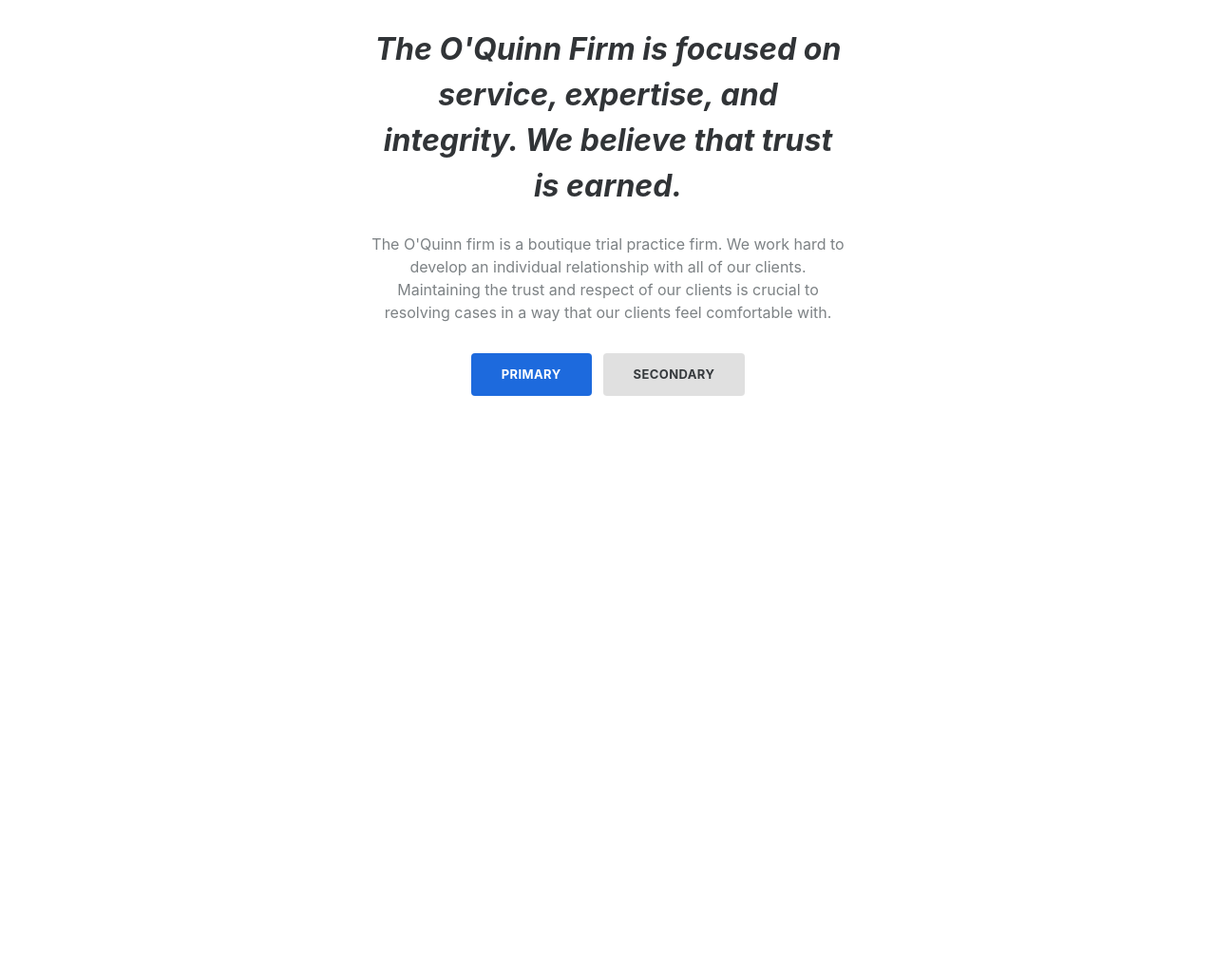
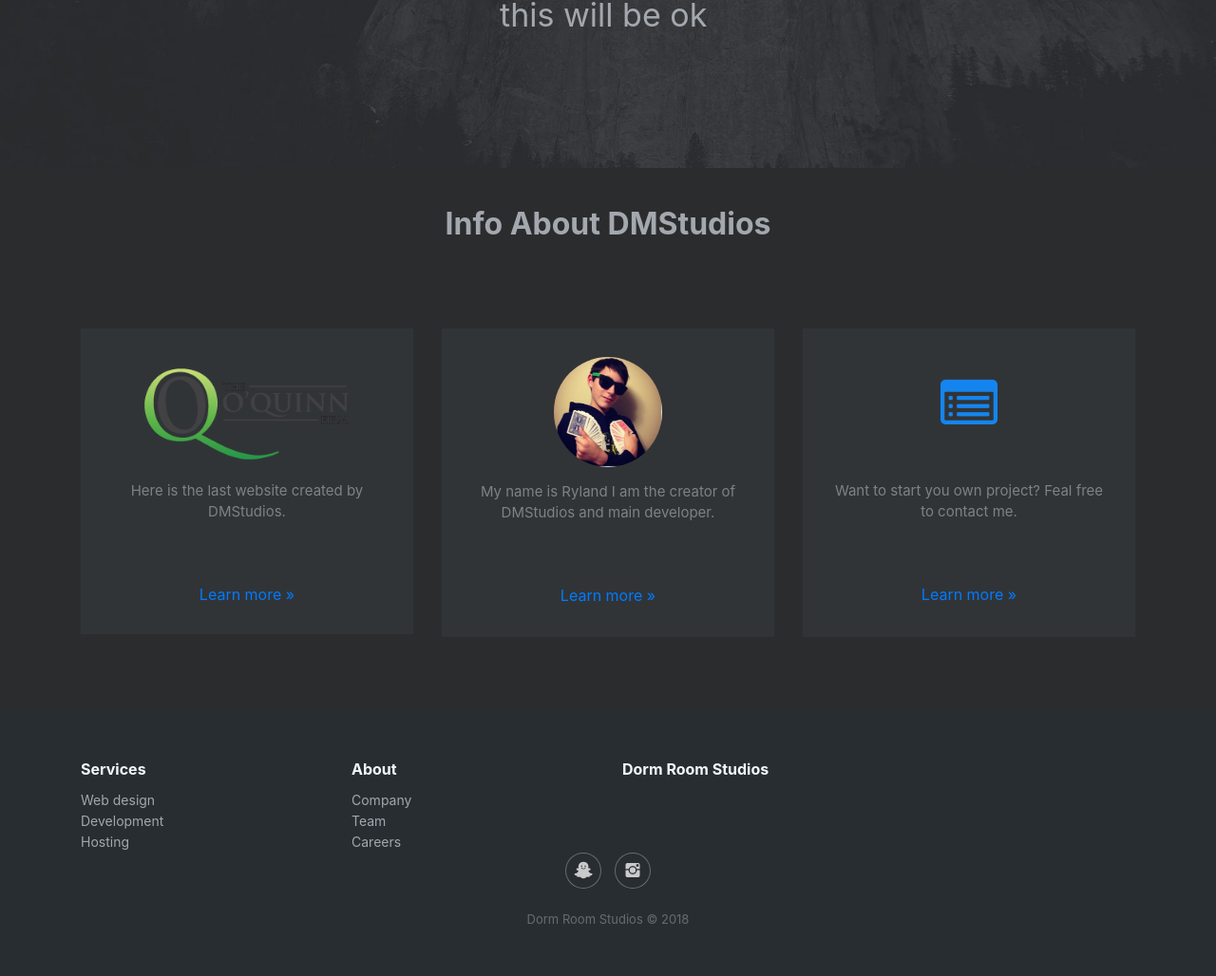
Before and after one commit to Ryan911199/DMStudios_Website, a website: page views/index.html in a window 1280 px wide. Shown: the part 436-1464 px from the top of the page at 95% size. Before the commit the page ends 909 px from the top, so only its background shows below. Drawn offline with nearby package versions, Linux system fonts and the light colour scheme; files whose address does not match are found by name.

Commit message:
just more files

```diff
--- a/views/index.html
+++ b/views/index.html
@@ -4,54 +4,100 @@
 <head>
     <meta charset="utf-8">
     <meta name="viewport" content="width=device-width, initial-scale=1.0">
-    <title>The O'Quinn Frim website</title>
+    <title>DormRoomStudios websight</title>
     <link rel="stylesheet" href="assets/bootstrap/css/bootstrap.min.css">
+    <link rel="stylesheet" href="assets/fonts/font-awesome.min.css">
+    <link rel="stylesheet" href="assets/fonts/ionicons.min.css">
     <link rel="stylesheet" href="https://fonts.googleapis.com/css?family=Bitter:400,700">
+    <link rel="stylesheet" href="assets/css/Features-Boxed.css">
+    <link rel="stylesheet" href="assets/css/Footer-Dark.css">
     <link rel="stylesheet" href="assets/css/Header-Dark.css">
-    <link rel="stylesheet" href="assets/css/Highlight-Clean.css">
+    <link rel="stylesheet" href="https://cdnjs.cloudflare.com/ajax/libs/aos/2.1.1/aos.css">
     <link rel="stylesheet" href="assets/css/styles.css">
+    <link rel="stylesheet" href="assets/css/Team-Clean.css">
 </head>
 
 <body>
     <div>
-        <div class="header-dark" style="background-image:url(&quot;assets/img/Henderson_County,_NC_1905_Courthouse_darker_small.jpg&quot;);">
-            <nav class="navbar navbar-dark navbar-expand-md navigation-clean-search" style="background:linear-gradient(0.25turn, #3f87a6, #43a748);">
-                <div class="container"><a class="navbar-brand" href="#" style="font-size:19px;"><img src="assets/img/OQuinn logo small.png" style="width:97px;">The O'Quinn Firm</a><button class="navbar-toggler" data-toggle="collapse" data-target="#navcol-1"><span class="sr-only">Toggle navigation</span><span class="navbar-toggler-icon"></span></button>
+        <div class="header-dark" style="font-size:10px;">
+            <nav class="navbar navbar-dark navbar-expand-md navigation-clean-search">
+                <div class="container"><a class="navbar-brand" href="#"><img class="img-fluid" src="assets/img/logo small.png" width="50" height="100">&nbsp; Dorm Room Studios</a><button class="navbar-toggler" data-toggle="collapse" data-target="#navcol-1"><span class="sr-only">Toggle navigation</span><span class="navbar-toggler-icon"></span></button>
                     <div
                         class="collapse navbar-collapse" id="navcol-1">
                         <ul class="nav navbar-nav"></ul>
                         <form class="form-inline mr-auto" target="_self">
                             <div class="form-group"><label for="search-field"></label></div>
-                        </form><span class="navbar-text"><a href="#" class="login" style="color:rgb(255,255,255);font-size:20px;">Email: Counsel@gmail.com</a></span>
-                        <ul class="nav navbar-nav">
-                            <li class="nav-item" role="presentation"><a class="nav-link active" href="#" style="color:rgb(255,255,255);font-size:20px;">Call: (509) LAW-HELP<br></a></li>
-                        </ul>
-                </div>
+                        </form><span class="navbar-text"></span></div>
         </div>
         </nav>
         <div class="container hero">
             <div class="row">
                 <div class="col-md-8 offset-md-2">
-                    <h1 class="text-center" style="font-size:39px;color:rgb(255,255,255);">The Law Office Of Sean O'Quinn</h1><img class="img-fluid d-flex justify-content-center align-items-center align-content-center align-self-center mx-auto" src="assets/img/1752228_1256765671.jpg" style="padding:0px;margin:0px;">
-                    <p class="lead text-center"
-                        style="color:rgb(255,255,255);height:29px;font-size:26px;font-weight:bold;">Sean F O'Quinn</p>
+                    <h1 class="text-center">Hello And Welcome</h1>
+                    <h1 class="text-center" style="font-size:33px;letter-spacing:0px;">Welcome to DMStudios</h1>
+                    <p class="text-center" style="font-size:34px;color:#a2a8ae;">This is a place holder for a website. I am not entirely sure what to put here but for now this will be ok&nbsp;</p>
                 </div>
             </div>
         </div>
     </div>
     </div>
-    <div class="highlight-clean">
+    <div class="features-boxed" style="background-color:rgb(43,44,46);">
         <div class="container">
             <div class="intro">
-                <h2 class="text-center"><em>The O'Quinn Firm is focused on service, expertise, and integrity. We believe that trust is earned.</em></h2>
-                <p class="text-center">The O'Quinn firm is a boutique trial practice firm. We work hard to develop an individual relationship with all of our clients. Maintaining the trust and respect of our clients is crucial to resolving cases in a way that our clients feel
-                    comfortable with. </p>
+                <h2 class="text-center" style="color:rgb(162,168,174);">Info About DMStudios</h2>
             </div>
-            <div class="buttons"><a class="btn btn-primary" role="button" href="#">Primary</a><button class="btn btn-light" type="button">Secondary</button></div>
+            <div class="row justify-content-center features" data-aos="fade" data-aos-duration="800">
+                <div class="col-sm-6 col-md-5 col-lg-4 item">
+                    <div class="box" style="background-color:rgb(49,52,55);"><img src="assets/img/OQuinn logo small.png" style="height:115px;">
+                        <p class="description">Here is the last website created by DMStudios.</p>
+                        <h3 class="name" style="height:35px;">Works everywhere</h3><a href="https://library-sstrtddjuj.now.sh/" class="learn-more">Learn more »</a></div>
+                </div>
+                <div class="col-sm-6 col-md-5 col-lg-4 item">
+                    <div class="box" style="background-color:rgb(49,52,55);height:325px;"><img class="rounded-circle" src="assets/img/Screenshot_20180407-083601_Instagram.jpg" style="height:116px;">
+                        <p class="description">My name is Ryland I am the creator of DMStudios and main developer.</p>
+                        <h3 class="name" style="height:35px;">Always available</h3><a href="#" class="learn-more">Learn more »</a></div>
+                </div>
+                <div class="col-sm-6 col-md-5 col-lg-4 item">
+                    <div class="box" style="color:rgb(49,52,55);background-color:rgb(49,52,55);height:325px;"><i class="fa fa-list-alt icon"></i>
+                        <p class="description">Want to start you own project? Feal free to contact me.</p>
+                        <h3 class="name" style="height:35px;">Customizable </h3><a href="#" class="learn-more">Learn more »</a></div>
+                </div>
+            </div>
         </div>
+    </div>
+    <div class="footer-dark">
+        <footer>
+            <div class="container">
+                <div class="row">
+                    <div class="col-sm-6 col-md-3 item">
+                        <h3>Services</h3>
+                        <ul>
+                            <li><a href="#">Web design</a></li>
+                            <li><a href="#">Development</a></li>
+                            <li><a href="#">Hosting</a></li>
+                        </ul>
+                    </div>
+                    <div class="col-sm-6 col-md-3 item">
+                        <h3>About</h3>
+                        <ul>
+                            <li><a href="#">Company</a></li>
+                            <li><a href="#">Team</a></li>
+                            <li><a href="#">Careers</a></li>
+                        </ul>
+                    </div>
+                    <div class="col-md-6 item text">
+                        <h3>Dorm Room Studios</h3>
+                    </div>
+                    <div class="col item social"><a href="#"><i class="icon ion-social-snapchat"></i></a><a href="https://www.instagram.com/pickingupchickswithmagictricks/"><i class="icon ion-social-instagram"></i></a></div>
+                </div>
+                <p class="copyright">Dorm Room Studios © 2018</p>
+            </div>
+        </footer>
     </div>
     <script src="assets/js/jquery.min.js"></script>
     <script src="assets/bootstrap/js/bootstrap.min.js"></script>
+    <script src="assets/js/bs-animation.js"></script>
+    <script src="https://cdnjs.cloudflare.com/ajax/libs/aos/2.1.1/aos.js"></script>
 </body>
 
 </html>
```
Also changed, not shown: README.md.
